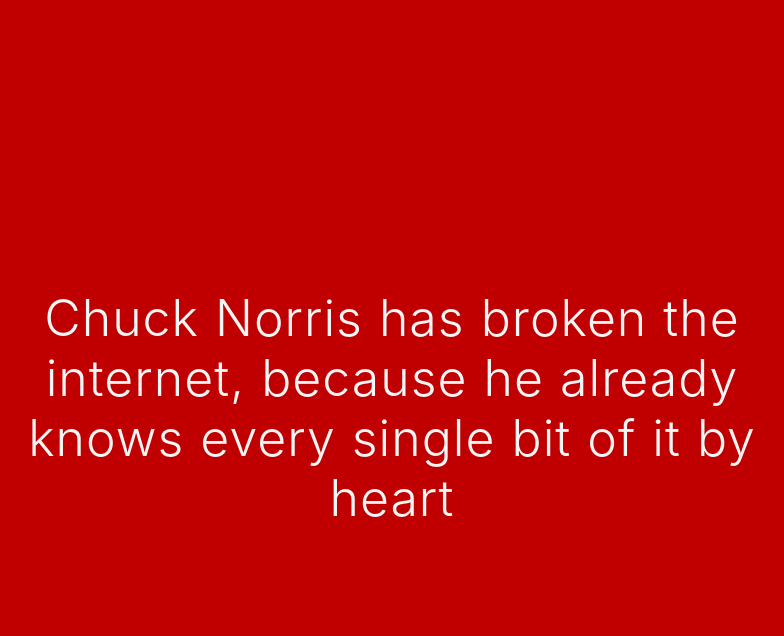
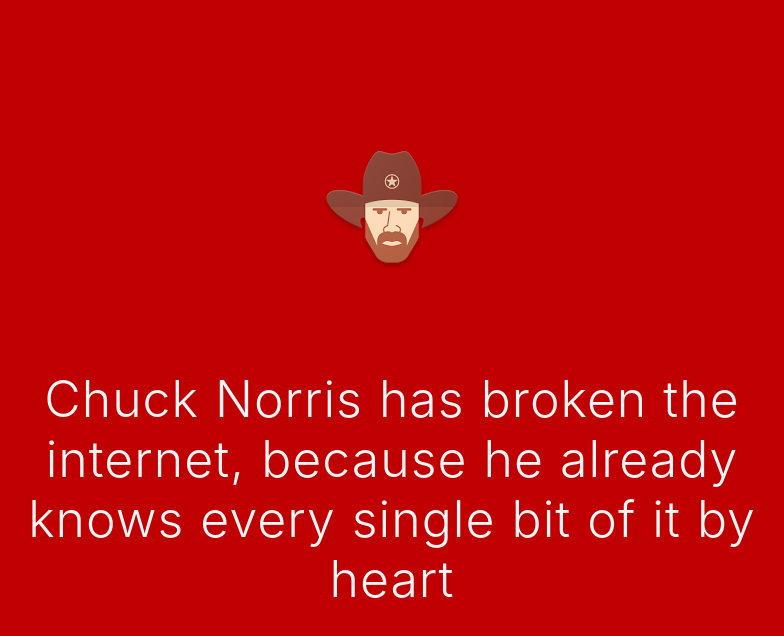
Before and after one commit to ChristofBecu/PWA-Nuxt-ChuckNorris, a Nuxt app: page / in a window 1280 px wide. Shown: the top 636 px of the page, without its empty margins (248-1032 px from the left). Built offline with nearby package versions, Linux system fonts and the light colour scheme; no server answers.

Commit message:
Add logo above joke

```diff
--- a/pages/index.vue
+++ b/pages/index.vue
@@ -1,6 +1,7 @@
 <template>
   <div class="container">
     <p class="title">
+      <img src="favicon.png" alt="chuck norris">
       <ChuckNorrisQuote />
     </p>
   </div>
```
Also changed, not shown: favicon.png (deleted), 1 other file (tests, documents, lock files or other folders).
